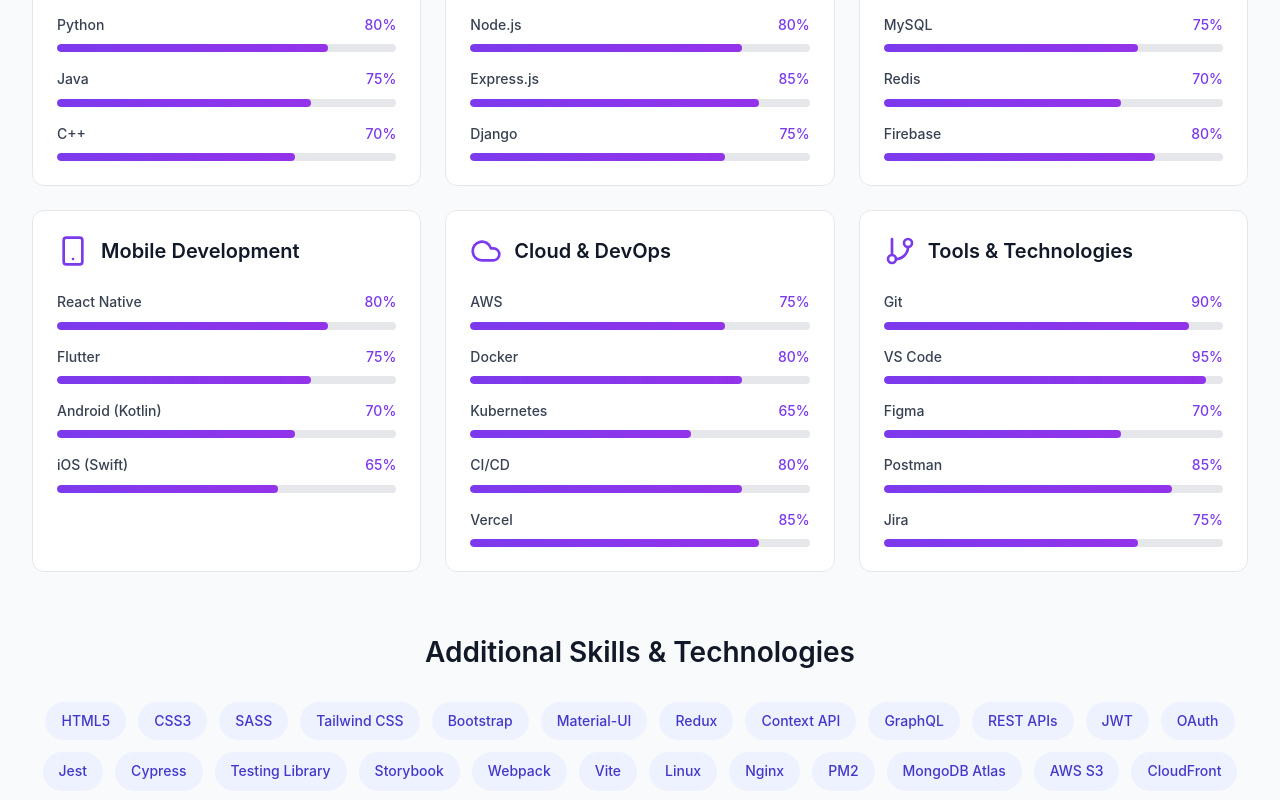
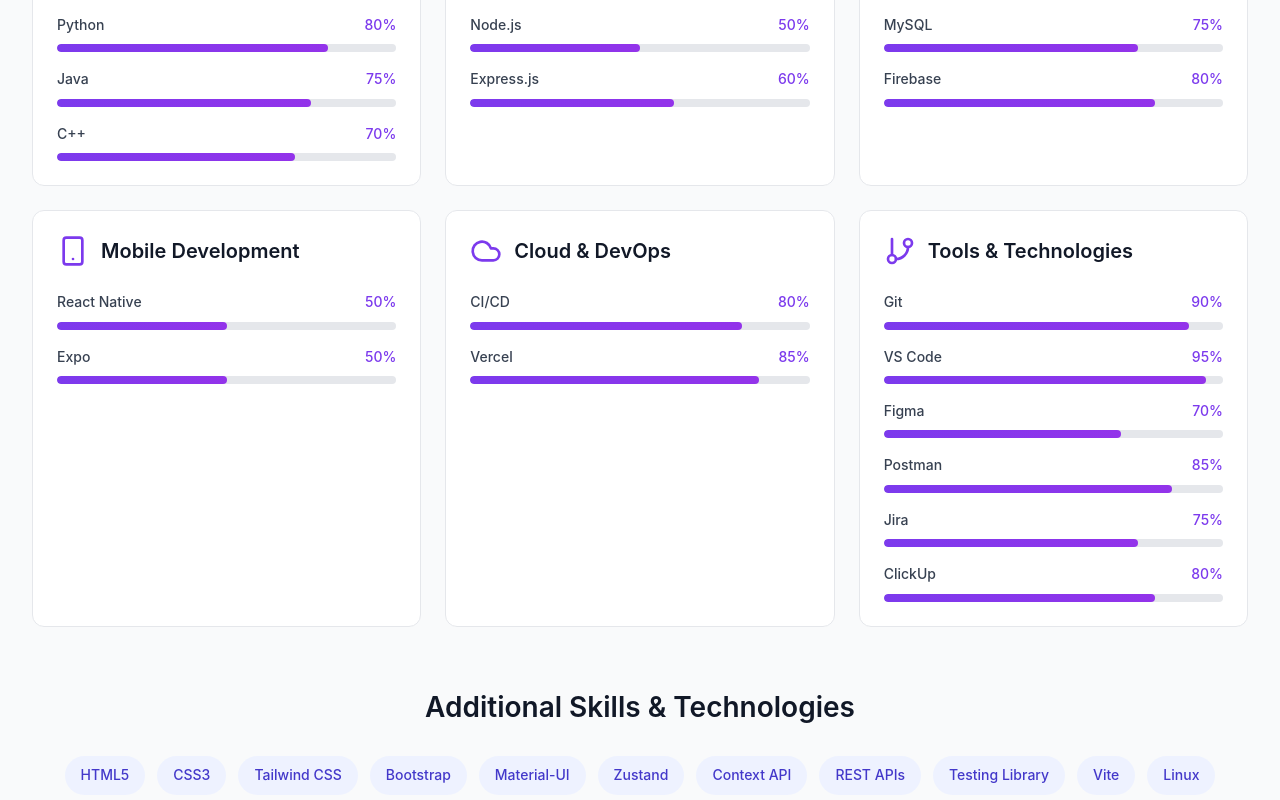
Before and after one commit to Carlglain/my-portfolio, a Next.js app: page /en in a window 1280 px wide. Shown: the part 2240-3040 px from the top of the page. Built offline with nearby package versions, Linux system fonts and the light colour scheme.

Commit message:
feat:updated the skills and services section to reflect my services

```diff
--- a/app/[locale]/components/ServicesSection.tsx
+++ b/app/[locale]/components/ServicesSection.tsx
@@ -37,13 +37,13 @@
       icon: <Code />,
       title: t('api_development.title'),
       description: t('api_development.description'),
-      features: ['RESTful APIs', 'GraphQL', 'Authentication', 'Documentation']
+      features: ['RESTful APIs', 'Authentication', 'Documentation']
     },
     {
       icon: <Database />,
       title: t('database_design.title'),
       description: t('database_design.description'),
-      features: ['Schema Design', 'Performance Tuning', 'Data Migration', 'Backup Strategies']
+      features: ['Schema Design',  'Backup Strategies']
     },
     {
       icon: <Lightbulb />,
--- a/app/[locale]/components/SkillsSection.tsx
+++ b/app/[locale]/components/SkillsSection.tsx
@@ -33,21 +33,20 @@
       title: t('frameworks'),
       icon: <Globe />,
       skills: [
-        { name: 'React', level: 90 },
-        { name: 'Next.js', level: 85 },
-        { name: 'Node.js', level: 80 },
-        { name: 'Express.js', level: 85 },
-        { name: 'Django', level: 75 },
+        { name: 'React', level: 75 },
+        { name: 'Next.js', level: 70 },
+        { name: 'Node.js', level: 50 },
+        { name: 'Express.js', level: 60 },
+
       ]
     },
     {
       title: t('databases'),
       icon: <Database />,
       skills: [
-        { name: 'MongoDB', level: 85 },
-        { name: 'PostgreSQL', level: 80 },
+        { name: 'MongoDB', level: 60 },
+        { name: 'PostgreSQL', level: 50 },
         { name: 'MySQL', level: 75 },
-        { name: 'Redis', level: 70 },
         { name: 'Firebase', level: 80 },
       ]
     },
@@ -55,19 +54,14 @@
       title: t('mobile'),
       icon: <Smartphone />,
       skills: [
-        { name: 'React Native', level: 80 },
-        { name: 'Flutter', level: 75 },
-        { name: 'Android (Kotlin)', level: 70 },
-        { name: 'iOS (Swift)', level: 65 },
+        { name: 'React Native', level: 50 },
+        {name:'Expo', level:50}
       ]
     },
     {
       title: t('cloud'),
       icon: <Cloud />,
       skills: [
-        { name: 'AWS', level: 75 },
-        { name: 'Docker', level: 80 },
-        { name: 'Kubernetes', level: 65 },
         { name: 'CI/CD', level: 80 },
         { name: 'Vercel', level: 85 },
       ]
@@ -81,15 +75,15 @@
         { name: 'Figma', level: 70 },
         { name: 'Postman', level: 85 },
         { name: 'Jira', level: 75 },
+        {name:'ClickUp',level:80}
       ]
     }
   ];
 
   const additionalSkills = [
-    'HTML5', 'CSS3', 'SASS', 'Tailwind CSS', 'Bootstrap', 'Material-UI',
-    'Redux', 'Context API', 'GraphQL', 'REST APIs', 'JWT', 'OAuth',
-    'Jest', 'Cypress', 'Testing Library', 'Storybook', 'Webpack', 'Vite',
-    'Linux', 'Nginx', 'PM2', 'MongoDB Atlas', 'AWS S3', 'CloudFront'
+    'HTML5', 'CSS3','Tailwind CSS', 'Bootstrap', 'Material-UI',
+    'Zustand', 'Context API',  'REST APIs', 'Testing Library', 'Vite',
+    'Linux', 'MongoDB Atlas','Postman','Expo Go'
   ];
 
   const softSkills = [
@@ -98,8 +92,6 @@
     { skill: 'Communication', icon: <Globe /> },
     { skill: 'Security Awareness', icon: <Shield /> }
   ];
-
-  // --- JSX Structure ---
 
   return (
     <section id="skills" className={styles.skillsSection}>
@@ -116,7 +108,6 @@
           {skillCategories.map((category, categoryIndex) => (
             <div key={categoryIndex} className={styles.skillCard}>
               <div className={styles.cardHeader}>
-                {/* Clone icon to apply styles */}
                 {React.cloneElement(category.icon, { size: 32, className: styles.cardIcon })}
                 <h3>{category.title}</h3>
               </div>
```
